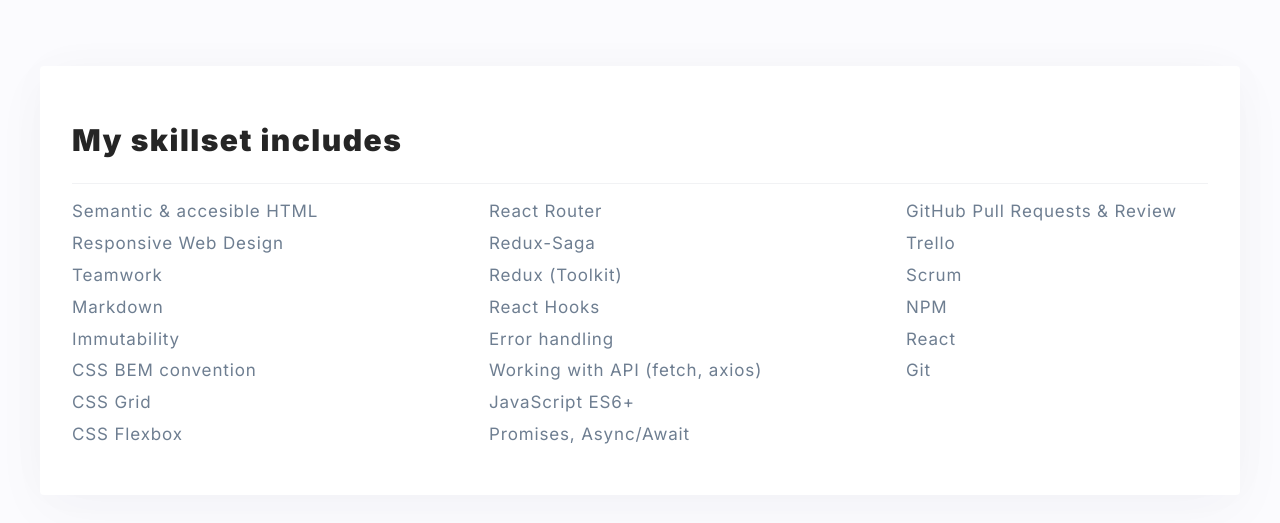
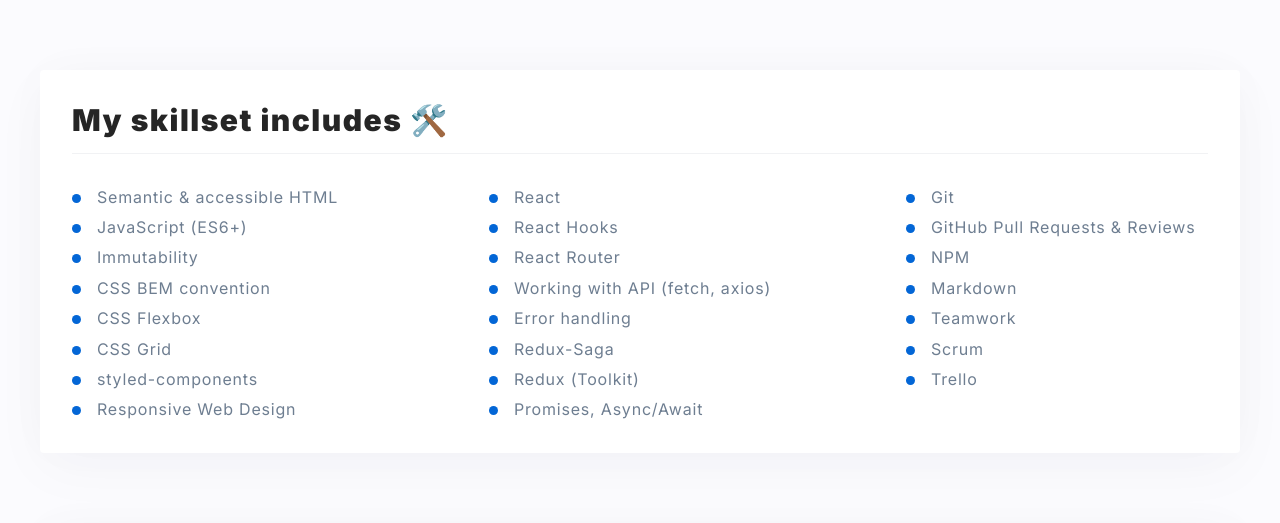
Before and after one commit to damianmichalowski/Personal-Homepage, a React (Create React App) app: page / in a window 1280 px wide. Shown: the part 429-952 px from the top of the page. Built offline with nearby package versions, Linux system fonts and the light colour scheme.

Commit message:
Added sections skills and to learn, changed DOM and styles

```diff
--- a/src/App.js
+++ b/src/App.js
@@ -1,11 +1,19 @@
 import { Header } from "./Header";
-import {Main} from "./Main";
+import { List } from "./List/index";
+import { skills, toLearn } from "./List/content";
 
 function App() {
   return (
     <>
       <Header />
-      <Main />
+      <List
+        title={"My skillset includes 🛠️"}
+        content={skills}
+      />
+      <List
+        title={"What I want to learn next 🚀"}
+        content={toLearn}
+      />
     </>
   );
 }
--- /dev/null
+++ b/src/Common/Title/index.js
@@ -0,0 +1,9 @@
+import styled from "styled-components";
+
+export const Title = styled.h2`
+    font-weight: 900;
+    font-size: 30px;
+    line-height: 36px;
+    letter-spacing: 0.05em;
+    margin: 0;
+`;
--- a/src/Header/index.js
+++ b/src/Header/index.js
@@ -1,12 +1,13 @@
-import { Container, Image, Title, Content, Caption, Button, Switch } from "./styled";
-import Me from "../Images/me.jpg"
+import { Container, Image, StyledHeader, Content, Caption, Button, Switch } from "./styled";
+import Me from "../Images/me.jpg";
+
 export const Header = () => {
     return (
         <Container>
             <Image src={Me} />
             <Switch>dark mode off</Switch>
             <Caption>This is</Caption>
-            <Title>Damian Michałowski</Title>
+            <StyledHeader>Damian Michałowski</StyledHeader>
             <Content>😎😎 I'm a passionate Frontend Developer in love with React, currently looking for new job opportunities.</Content>
             <Button>Hire me</Button>
         </Container>
--- a/src/Header/styled.js
+++ b/src/Header/styled.js
@@ -43,7 +43,7 @@
     margin-bottom: 12px;
 `;
 
-export const Title = styled.h1`
+export const StyledHeader = styled.h1`
     grid-area: title;
     font-weight: 900;
     font-size: 38px;
--- /dev/null
+++ b/src/List/content.js
@@ -0,0 +1,32 @@
+export const skills = [
+    "Semantic & accessible HTML",
+    "JavaScript (ES6+)",
+    "Immutability",
+    "CSS BEM convention",
+    "CSS Flexbox",
+    "CSS Grid",
+    "styled-components",
+    "Responsive Web Design",
+    "React",
+    "React Hooks",
+    "React Router",
+    "Working with API (fetch, axios)",
+    "Error handling",
+    "Redux-Saga",
+    "Redux (Toolkit)",
+    "Promises, Async/Await",
+    "Git",
+    "GitHub Pull Requests & Reviews",
+    "NPM",
+    "Markdown",
+    "Teamwork",
+    "Scrum",
+    "Trello",
+  ];
+
+  export const toLearn = [
+      "TypeScript",
+      "Python",
+      "React Native",
+      "React Query",
+  ];
--- /dev/null
+++ b/src/List/index.js
@@ -0,0 +1,16 @@
+import { Wrapper, StyledList, ListItem, Line, Bullet } from "./styled";
+import { Title } from "../Common/Title";
+
+export const List = ({ title, content }) => (
+    <Wrapper>
+        <Title>{title}</Title>
+        <Line />
+        <StyledList>
+            {content.map((skill, index) => (
+                <ListItem key={index}>
+                    <Bullet/>{skill}
+                </ListItem>
+            ))}
+        </StyledList>
+    </Wrapper>
+);
--- a/src/Main/styled.js
+++ b/src/List/styled.js
@@ -1,39 +1,41 @@
 import styled from "styled-components";
+import {ReactComponent as Circle} from "../Images/Ellipse.svg"
 
-export const Container = styled.div`
+export const Wrapper = styled.section`
+    margin-top: 72px;
+    padding: 32px;
     background-color: ${({theme}) => theme.color.white};
     box-shadow: 0px -2px 50px rgba(9, 10, 51, 0.02), 0px 16px 58px rgba(9, 10, 51, 0.03);
     border-radius: 4px;
-    margin-top: 72px;
-    padding: 32px;
 `;
 
-export const SubTitle = styled.h2`
-    font-weight: 900;
-    font-size: 30px;
-    line-height: 36px;
-    letter-spacing: 0.05em;
-`;
-
-export const Line = styled.div`
-    height: 1px;
-    background-color: ${({theme}) => theme.color.bgNeutral};
-`;
-
-export const List = styled.ul`
+export const StyledList = styled.ul`
     padding: 0px;
     -webkit-column-count: 3;
     -moz-column-count: 3;
     column-count: 3;
     column-gap: 115px;
     list-style: none;
+    margin: 0;
 `;
 
 export const ListItem = styled.li`
     font-weight: 400;
-    font-size: 17px;
+    font-size: 16px;
     line-height: 140%;
     letter-spacing: 0.05em;
     margin-bottom: 8px;
     color: ${({theme}) => theme.color.secondaryText};
 `;
+
+export const Line = styled.div`
+    height: 1px;
+    background-color: ${({theme}) => theme.color.bgNeutral};
+    margin: 15px 0 32px;
+`;
+
+export const Bullet = styled(Circle)`
+    width: 9px;
+    height: 9px;
+    margin-right: 16px;
+`;
--- a/src/Main/index.js
+++ /dev/null
@@ -1,35 +0,0 @@
-import { Container, SubTitle, Line, List, ListItem } from "./styled";
-
-export const Main = () => {
-
-    return (
-        <Container>
-            <SubTitle>My skillset includes</SubTitle>
-            <Line />
-            <List>
-                <ListItem> Semantic & accesible HTML</ListItem>
-                <ListItem> Responsive Web Design</ListItem>
-                <ListItem> Teamwork</ListItem>
-                <ListItem> Markdown</ListItem>
-                <ListItem> Immutability</ListItem>
-                <ListItem> CSS BEM convention</ListItem>
-                <ListItem> CSS Grid</ListItem>
-                <ListItem> CSS Flexbox</ListItem>
-                <ListItem> React Router</ListItem>
-                <ListItem> Redux-Saga</ListItem>
-                <ListItem> Redux (Toolkit)</ListItem>
-                <ListItem> React Hooks</ListItem>
-                <ListItem> Error handling</ListItem>
-                <ListItem> Working with API (fetch, axios)</ListItem>
-                <ListItem> JavaScript ES6+</ListItem>
-                <ListItem> Promises, Async/Await</ListItem>
-                <ListItem> GitHub Pull Requests & Review</ListItem>
-                <ListItem> Trello</ListItem>
-                <ListItem> Scrum</ListItem>
-                <ListItem> NPM</ListItem>
-                <ListItem> React</ListItem>
-                <ListItem> Git</ListItem>
-            </List>
-        </Container>
-    )
-};
--- a/src/GlobalStyle.js
+++ b/src/app/GlobalStyle.js
@@ -7,7 +7,7 @@
     background-color: ${({theme}) => theme.color.bgLightMode};
     color: ${({theme}) => theme.color.blackText};
     max-width: 1216px;
-    margin: 115px auto;
+    margin: 119px auto;
     }
 
     *, ::after, ::before {
--- a/src/index.js
+++ b/src/index.js
@@ -3,8 +3,8 @@
 import App from './App';
 import reportWebVitals from './reportWebVitals';
 import { ThemeProvider } from "styled-components";
-import { theme } from "./theme";
-import { GlobalStyle } from "./GlobalStyle";
+import { theme } from "./app/theme";
+import { GlobalStyle } from "./app/GlobalStyle";
 
 const root = ReactDOM.createRoot(document.getElementById('root'));
 root.render(
```
Also changed, not shown: src/Images/Ellipse.svg (renamed from src/Main/Ellipse.svg), src/Images/gitHubIcon.svg (added), src/app/theme.js (renamed from src/theme.js).
